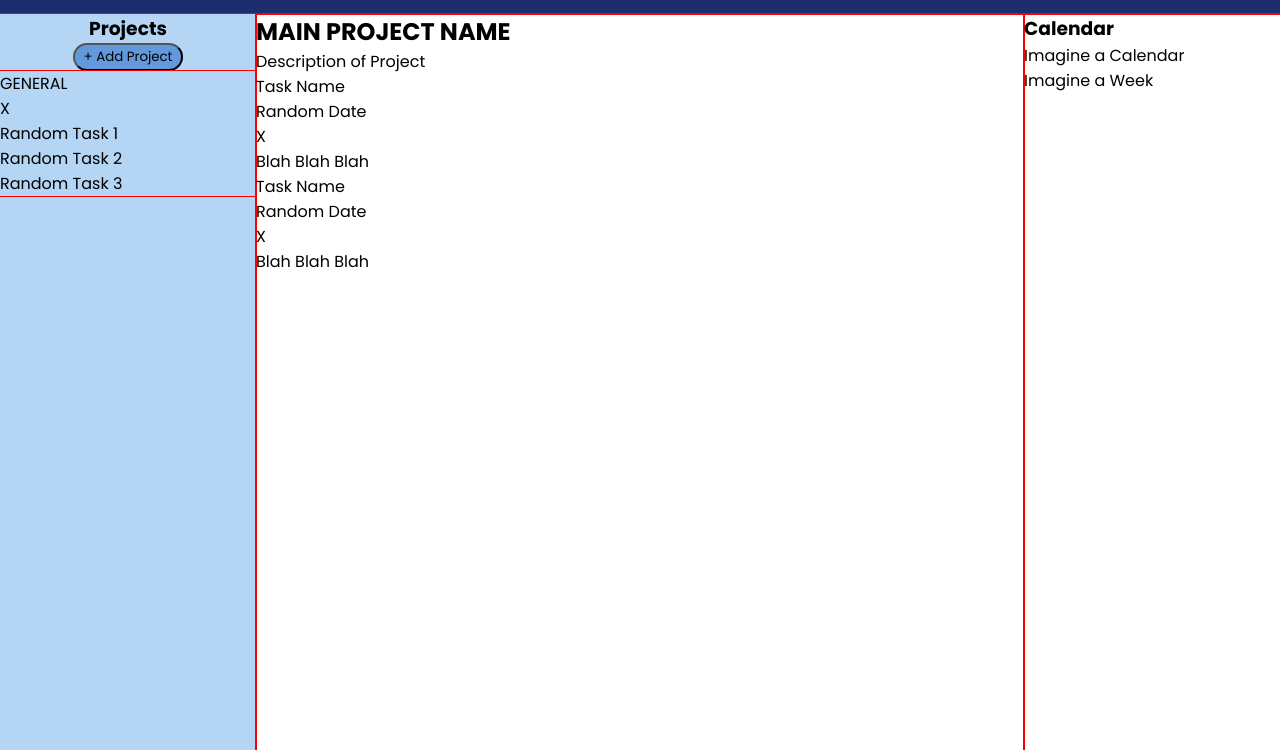
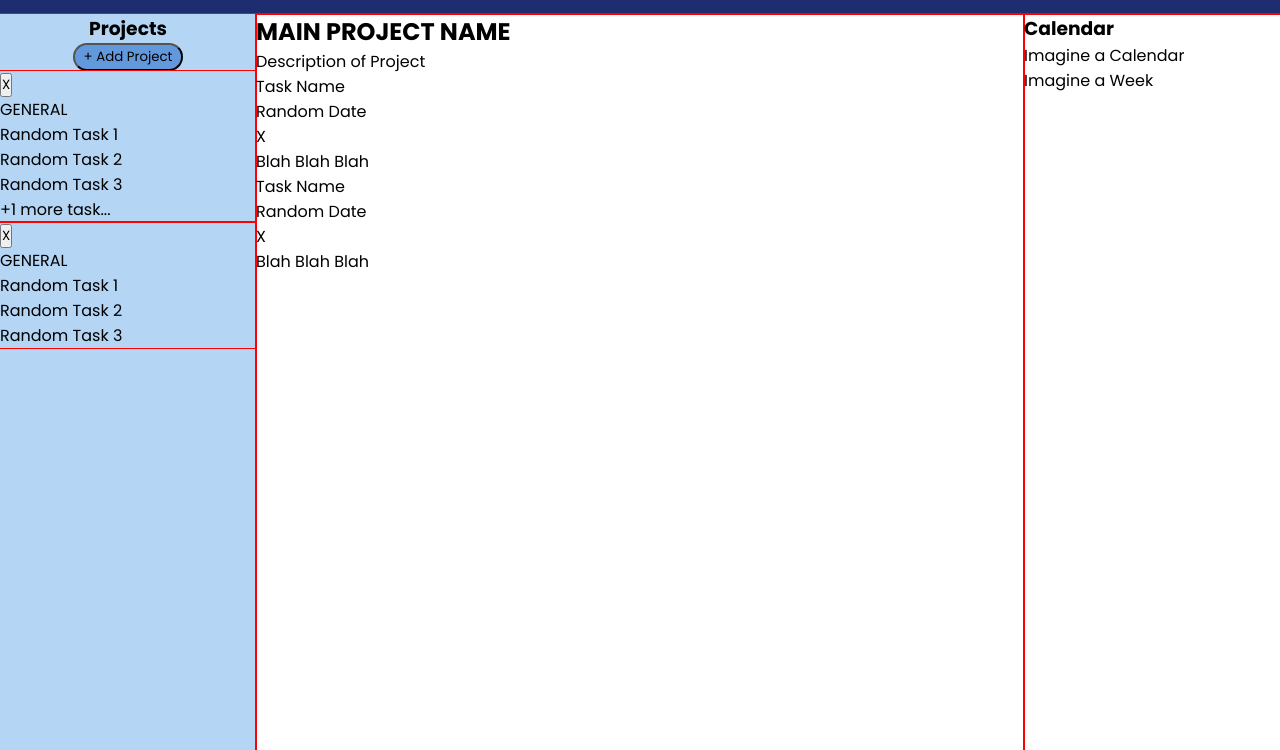
Before and after one commit to jansencir/top-todo-list, a website built with webpack: page src/template.html in a window 1280 px wide. Shown: the part 50-800 px from the top of the page. Built offline with nearby package versions, Linux system fonts and the light colour scheme.

Commit message:
Add more dummy content

```diff
--- a/src/template.html
+++ b/src/template.html
@@ -22,8 +22,16 @@
             <!-- dummy content -->
              <div id="projects-container">
                 <div class="project">
+                    <button>X</button>
                     <p>GENERAL</p>
-                    <span>X</span>
+                    <p>Random Task 1</p>
+                    <p>Random Task 2</p>
+                    <p>Random Task 3</p>
+                    <p>+1 more task...</p>
+                </div>
+                <div class="project">
+                    <button>X</button>
+                    <p>GENERAL</p>
                     <p>Random Task 1</p>
                     <p>Random Task 2</p>
                     <p>Random Task 3</p>
```
